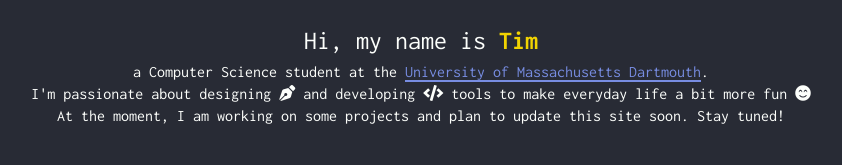
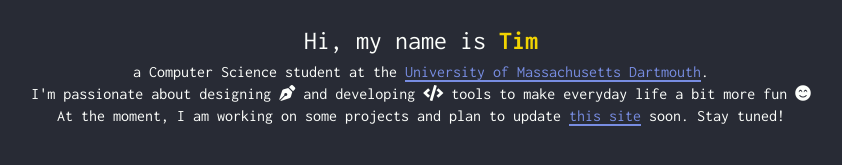
Before and after one commit to flowor/flowor.github.io, a Jekyll site: the page built from index.html, in a window 1280 px wide. Shown: the part 376-541 px from the top of the page, without its empty margins (219-1061 px from the left). Built offline with Jekyll 4.4.1, drawn with Linux system fonts in a browser that asks for light colours; nearby versions of some CDN libraries; part of the change alters nothing that is shown.

```diff
--- a/index.html
+++ b/index.html
@@ -6,5 +6,5 @@ layout: default
   <h1>Hi, my name is <span class="highlight">Tim</span></h1>
   <p>a Computer Science student at the <a href="https://www.umassd.edu/" target="_blank">University of Massachusetts Dartmouth</a>.</p>
   <p>I'm passionate about designing <i class="fas fa-pen-nib"></i> and developing <i class="fas fa-code"></i> tools to make everyday life a bit more fun <i class="fas fa-smile-beam"></i></p>
-  <p>At the moment, I am working on some projects and plan to update this site soon. Stay tuned!</p>
+  <p>At the moment, I am working on some projects and plan to update <a href="https://github.com/flowor/flowor.github.io/">this site</a> soon. Stay tuned!</p>
 </div>
```
